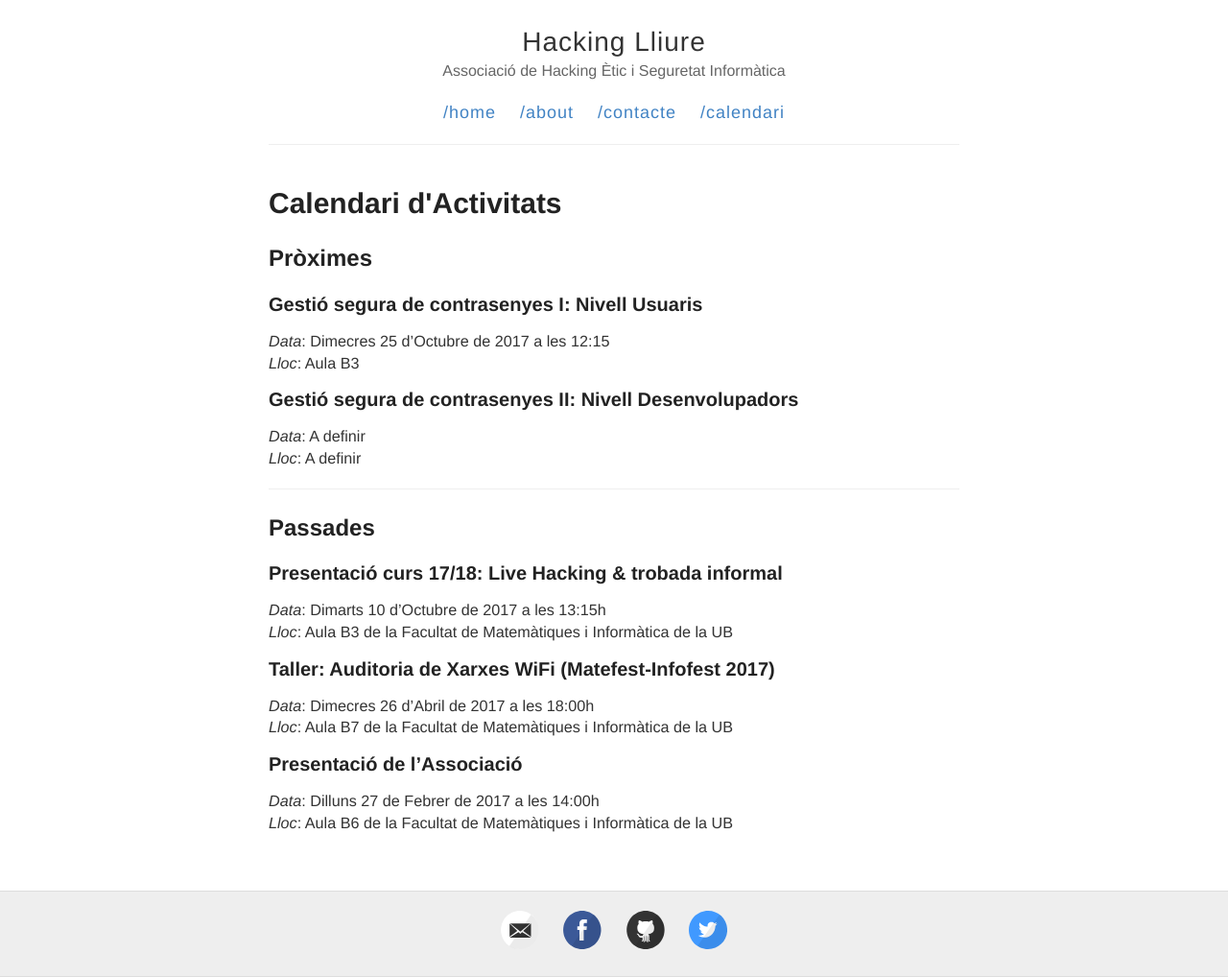
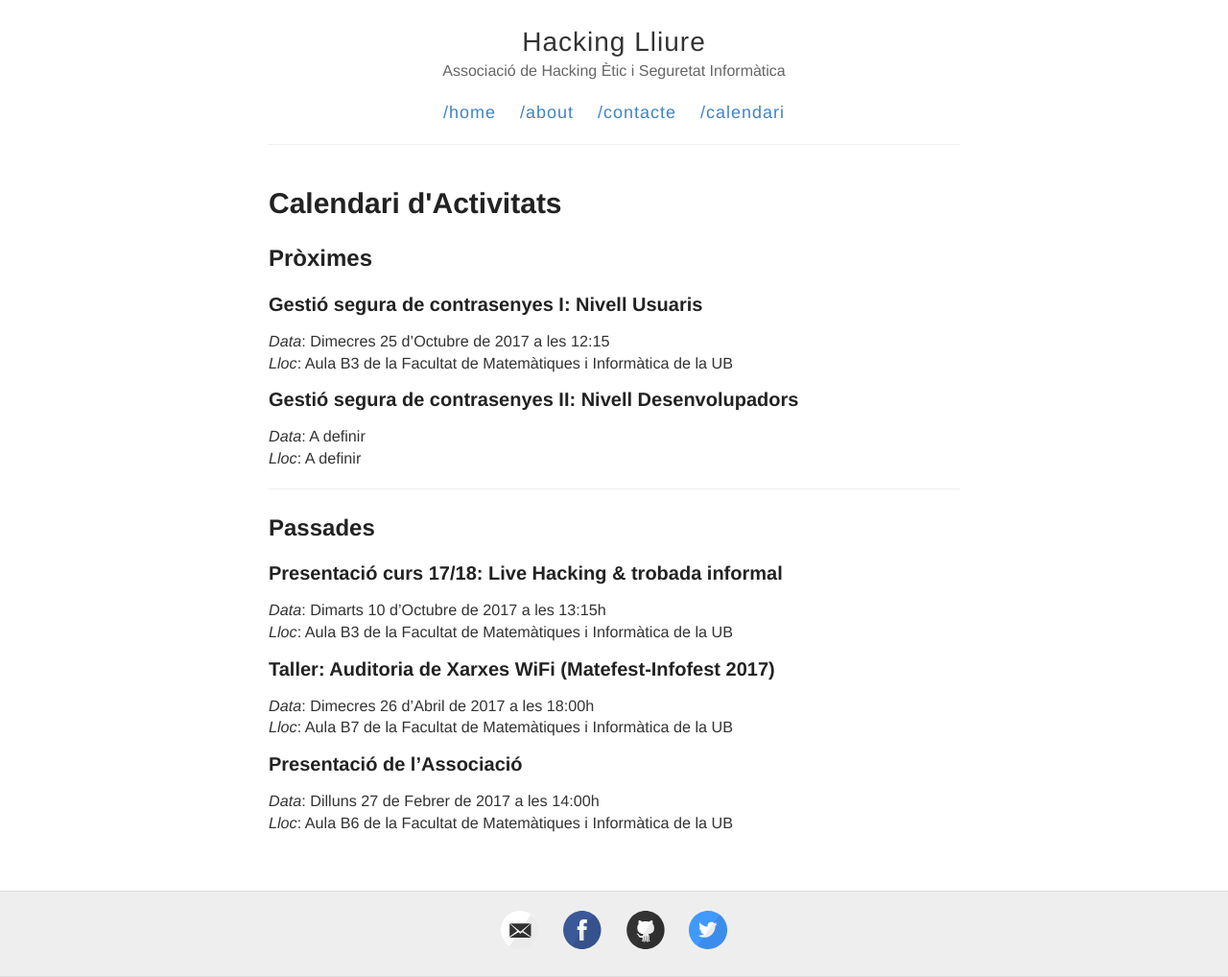
Before and after one commit to HackingLliure/hackinglliure.github.io, a Jekyll site: the page built from pages/calendari.md, in a window 1280 px wide. Shown: the whole page at 96% size. Built offline with Jekyll 4.4.1, drawn with Linux system fonts in a browser that asks for light colours.

Commit message:
Location

```diff
--- a/pages/calendari.md
+++ b/pages/calendari.md
@@ -6,7 +6,7 @@ title: Calendari d'Activitats
 ## Pròximes
 ### Gestió segura de contrasenyes I: Nivell Usuaris
 _Data_: Dimecres 25 d'Octubre de 2017 a les 12:15\\
-_Lloc_: Aula B3
+_Lloc_: Aula B3 de la Facultat de Matemàtiques i Informàtica de la UB
 
 ### Gestió segura de contrasenyes II: Nivell Desenvolupadors
 _Data_: A definir\\
```
